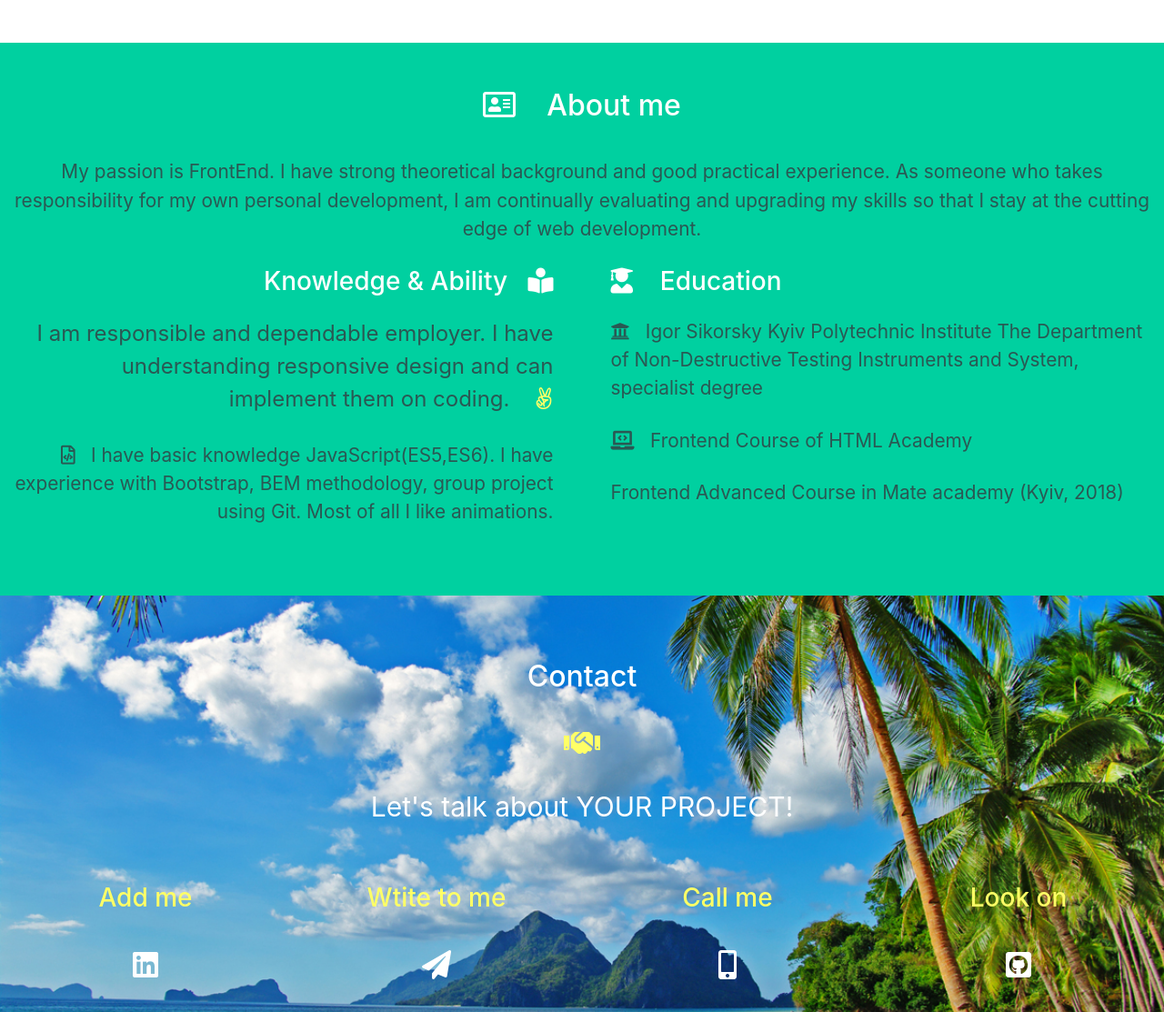
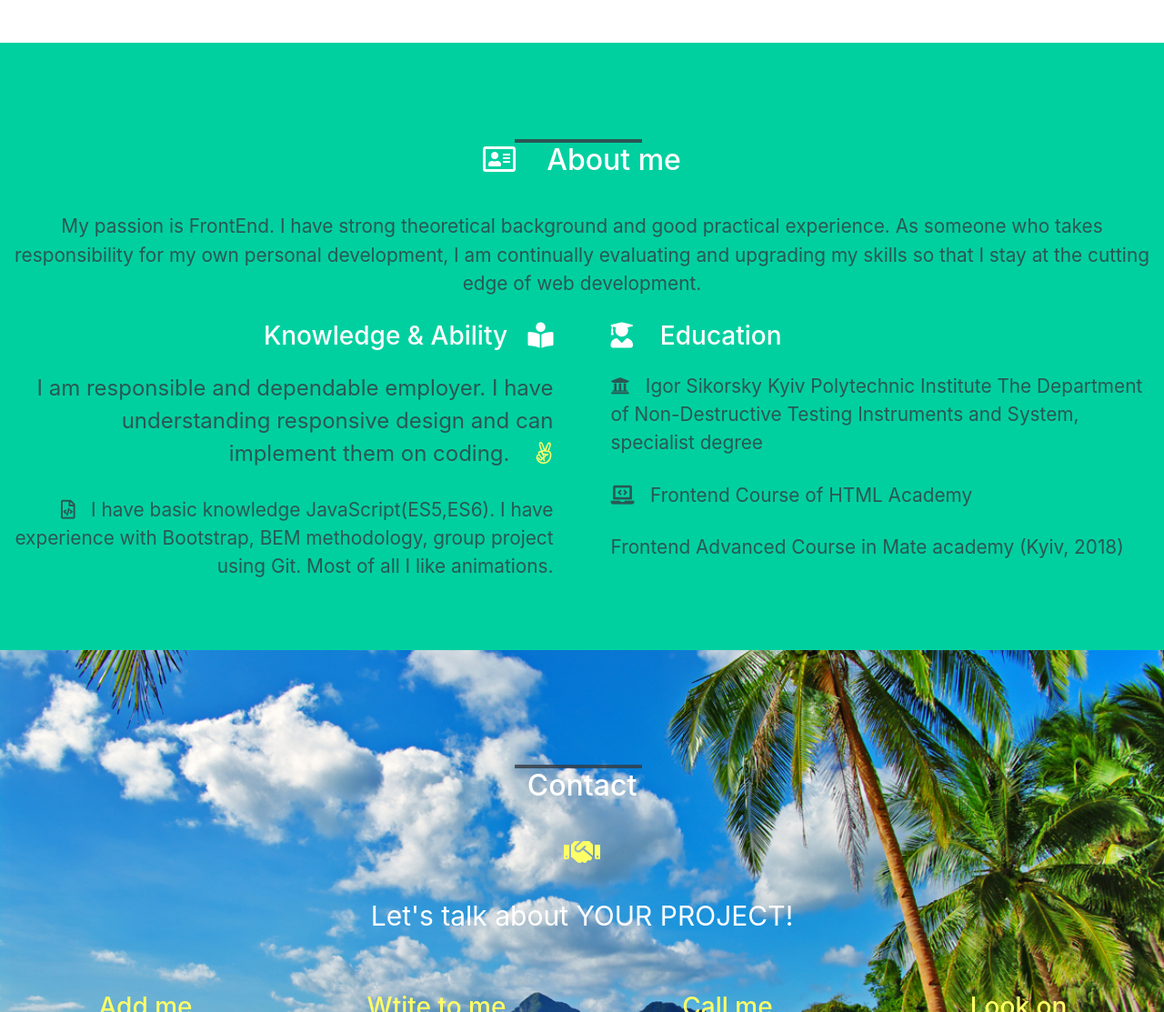
Before and after one commit to SvitlanaTsupryk-jul18/Portfolio, a website: page index.html in a window 1280 px wide. Shown: the part 1844-2957 px from the top of the page at 91% size. Drawn offline with nearby package versions, Linux system fonts and the light colour scheme.

Commit message:
add animation on hover of titles

```diff
--- a/index.html
+++ b/index.html
@@ -115,12 +115,12 @@
     </section>
     <section class="container-fluid bg-white m-0" id="portfolio">
         <div class="row portfolio m-0">
-            <li class="svg-wrapper">
+            <div class="svg-wrapper">
                 <svg height="60" width="320" xmlns="http://www.w3.org/2000/svg">
                     <rect class="shape" height="60" width="320" />
                     <h2 class="h2 text">Portfolio</h2>
                 </svg>
-            </li>
+            </div>
             <div class="row portfolio__examples m-0">
                 <div class="example__wrapper col-lg-4 col-sm-6 p-0" data-aos="flip-down" data-aos-anchor-placement="bottom-bottom">
                     <div class="example example--first">
@@ -172,7 +172,12 @@
     </section>
     <section class="container-fluid" id="resume">
         <div class="resume row m-0">
-            <h2 class="h2 h2--resume"><i class="far fa-address-card resume__icon"></i>&nbsp;&nbsp;&nbsp; About me</h2>
+             <div class="svg-wrapper">
+                <svg height="60" width="320" xmlns="http://www.w3.org/2000/svg">
+                    <rect class="shape shape--white" height="60" width="320" />
+                    <h2 class="h2 h2--resume"><i class="far fa-address-card resume__icon"></i>&nbsp;&nbsp;&nbsp; About me</h2>
+                </svg>
+            </div>
             <p class="resume__text">My passion is FrontEnd. I have
                 strong theoretical background and good practical
                 experience. As someone who takes responsibility for my own personal development, I am continually
@@ -203,7 +208,12 @@
     <section class="container-fluid p-0" id="contact">
         <div class="contact">
             <div class="contact__inner">
-                <h2 class="h2">Contact</h2>
+                <div class="svg-wrapper">
+                <svg height="60" width="320" xmlns="http://www.w3.org/2000/svg">
+                    <rect class="shape shape--white" height="60" width="320" />
+                    <h2 class="h2">Contact</h2>
+                </svg>
+            </div>
                 <i class="fas fa-handshake contact__icon contact__icon--hand"></i>
                 <p class="contact__text"> Let's talk about YOUR PROJECT!</p>
                 <div class="contact__wrapper row m-0">
```
